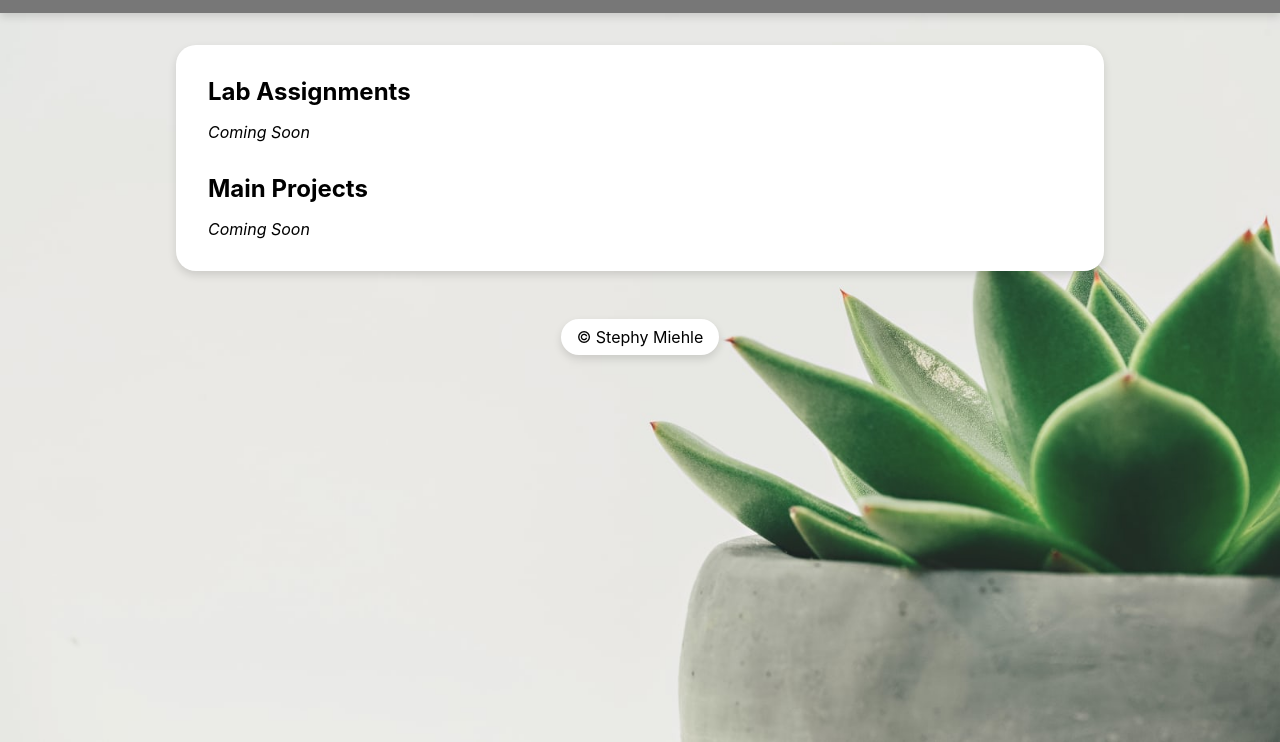
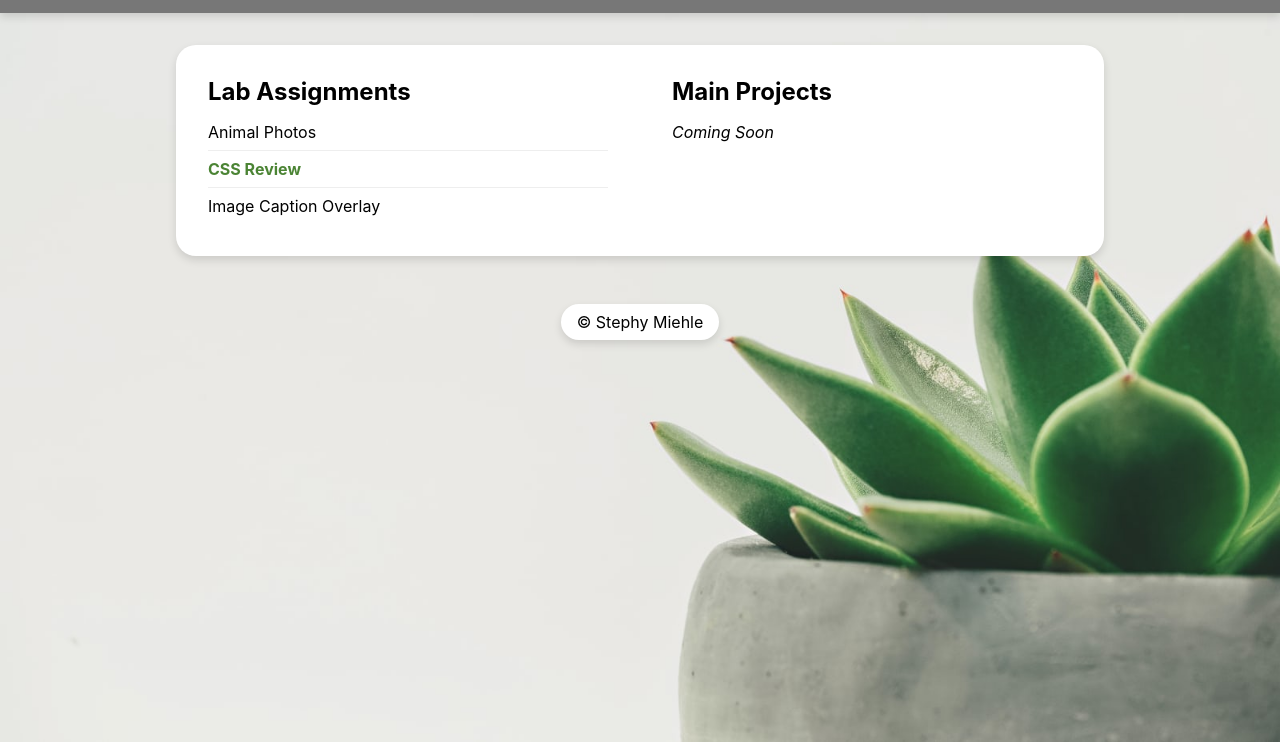
Before and after one commit to stephymiehle/web115, a plain HTML site: page index.html in a window 1280 px wide. Shown: the part 58-800 px from the top of the page. Drawn offline with Linux system fonts and the light colour scheme.

Commit message:
Add link to lab assignment; style assignment list

```diff
--- a/index.html
+++ b/index.html
@@ -14,10 +14,24 @@
   </header>
   <div class="container">
     <main>
+      <div class="assignment-column">
       <h2>Lab Assignments</h2>
-      <p><em>Coming Soon</em></p>
-      <h2>Main Projects</h2>
-      <p><em>Coming Soon</em></p>
+        <ul>
+          <li>
+            Animal Photos
+          </li>
+          <li>
+            <a href="labs/css-review/">CSS Review</a>
+          </li>
+          <li>
+            Image Caption Overlay
+          </li>
+        </ul>
+      </div>
+      <div class="assignment-column">
+        <h2>Main Projects</h2>
+        <p><em>Coming Soon</em></p>
+      </div>
     </main>
     <footer>
       <p>&copy; Stephy Miehle</p>
--- a/style.css
+++ b/style.css
@@ -37,6 +37,17 @@ footer p {
   box-shadow: 0 0.25rem 0.5rem rgba(0, 0, 0, 0.125);
 }
 
+a {
+  color: #4b8434;
+  transition: color 0.1s ease-in-out;
+  text-decoration-line: none;
+  font-weight: bolder;
+}
+
+a:hover {
+  color: #247c86;
+}
+
 /* Header */
 
 header {
@@ -51,9 +62,44 @@ header {
 main {
   background-color: #fff;
   border-radius: 20px;
-  padding: 2rem;
   margin-top: 2rem;
   margin-bottom: 2rem;
+  display: flex;
+}
+
+.assignment-column {
+  flex: 1;
+  padding: 2rem;
+}
+
+.assignment-column ul,
+.assignment-column li {
+  margin: 0;
+  padding: 0;
+}
+
+.assignment-column li {
+  display: block;
+  padding-bottom: 0.5em;
+}
+
+.assignment-column li:nth-of-type(n + 2) {
+  border-top: 1px solid #eee;
+  padding-top: 0.5em;
+}
+
+@media screen and (max-width: 600px) {
+  main {
+    flex-wrap: wrap;
+  }
+
+  .assignment-column {
+    flex-basis: 100%;
+  }
+
+  .assignment-column:nth-of-type(n + 2) {
+    border-top: 1px solid #eee;
+  }
 }
 
 /* Footer */
```
